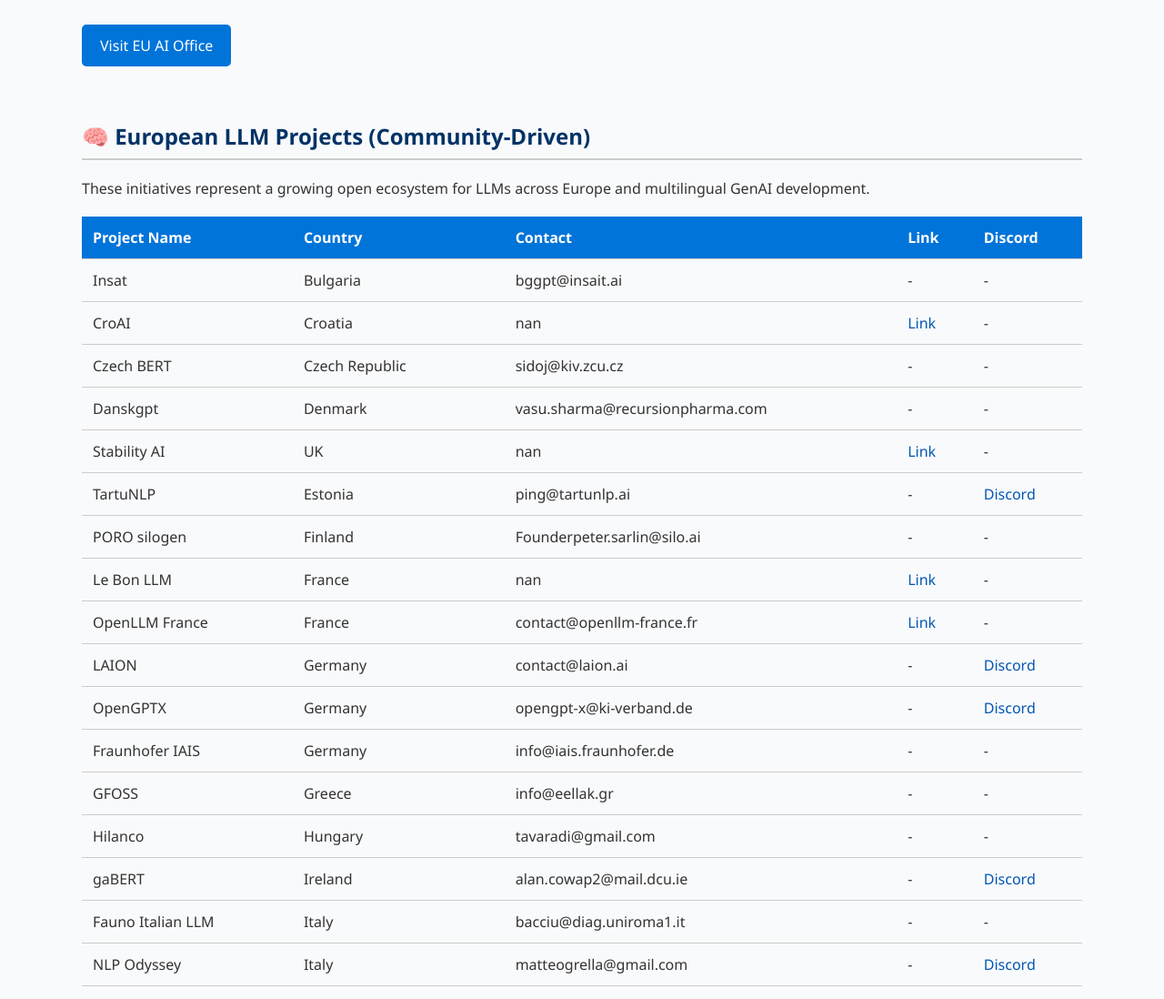
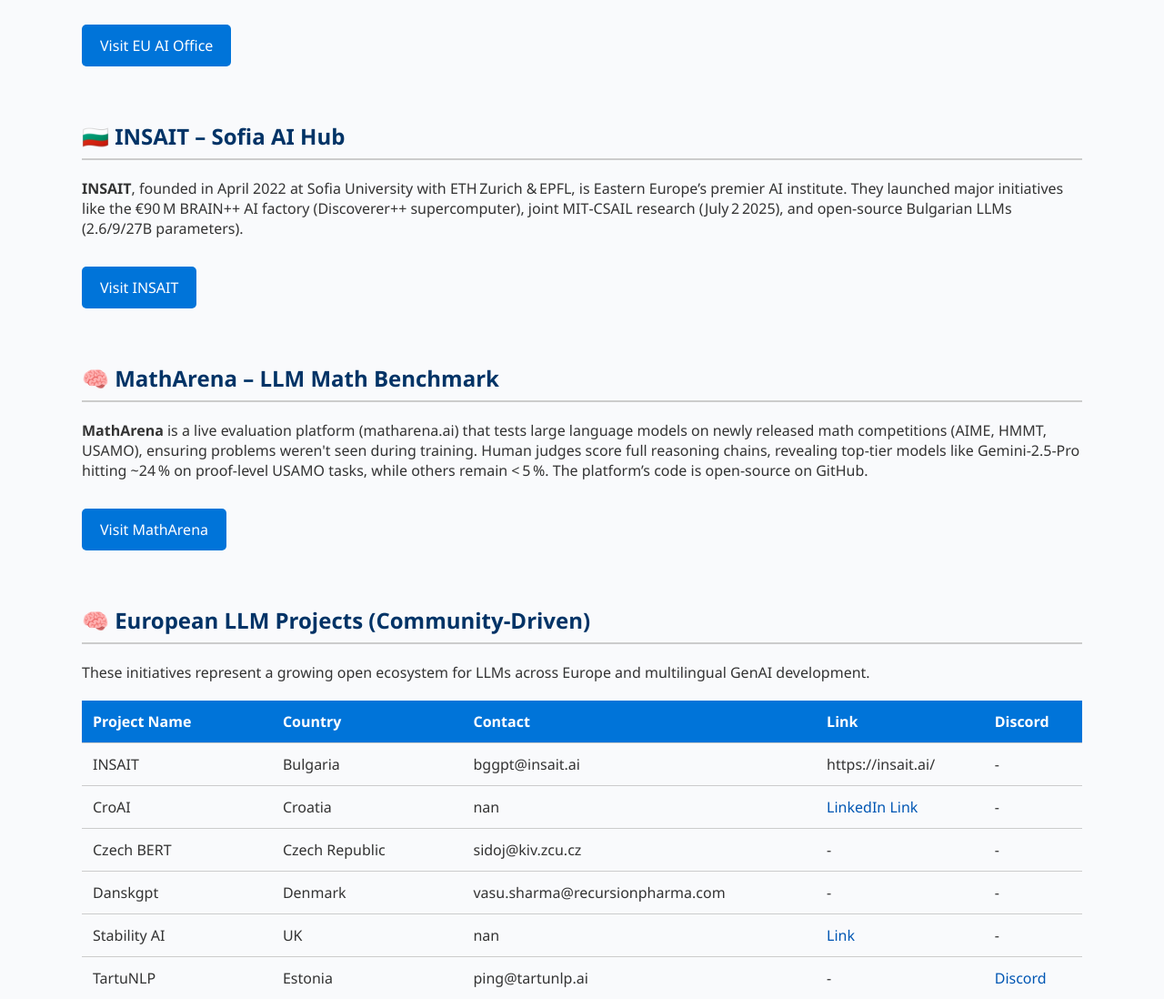
Before and after one commit to kunalsuri/europe-genai, a plain HTML site: page index.html in a window 1280 px wide. Shown: the part 1080-2178 px from the top of the page at 91% size. Drawn offline with Linux system fonts and the light colour scheme.

Commit message:
Updates to URLs

```diff
--- a/index.html
+++ b/index.html
@@ -50,6 +50,18 @@
       <a class="cta" href="https://digital-strategy.ec.europa.eu/en/policies/ai-office" target="_blank">Visit EU AI Office</a>
     </section>
     <section>
+    <h2>🇧🇬 INSAIT – Sofia AI Hub</h2>
+    <p><strong>INSAIT</strong>, founded in April 2022 at Sofia University with ETH Zurich & EPFL, is Eastern Europe’s premier AI institute. They launched major initiatives like the €90 M BRAIN++ AI factory (Discoverer++ supercomputer), joint MIT‑CSAIL research (July 2 2025), and open-source Bulgarian LLMs (2.6/9/27B parameters).</p>
+    <a class="cta" href="https://insait.ai/" target="_blank">Visit INSAIT</a>
+    </section>
+
+    <section>
+    <h2>🧠 MathArena – LLM Math Benchmark</h2>
+    <p><strong>MathArena</strong> is a live evaluation platform (matharena.ai) that tests large language models on newly released math competitions (AIME, HMMT, USAMO), ensuring problems weren't seen during training. Human judges score full reasoning chains, revealing top-tier models like Gemini‑2.5‑Pro hitting ~24 % on proof-level USAMO tasks, while others remain < 5 %. The platform’s code is open-source on GitHub.</p>
+    <a class="cta" href="https://matharena.ai/" target="_blank">Visit MathArena</a>
+    </section>
+
+    <section>
       <h2>🧠 European LLM Projects (Community-Driven)</h2>
       <p>These initiatives represent a growing open ecosystem for LLMs across Europe and multilingual GenAI development.</p>
       <table>
@@ -65,10 +77,10 @@
         <tbody>
 
           <tr>
-            <td>Insat</td>
+            <td>INSAIT</td>
             <td>Bulgaria</td>
             <td>bggpt@insait.ai</td>
-            <td>-</td>
+            <td>https://insait.ai/</td>
             <td>-</td>
           </tr>
 
@@ -76,7 +88,7 @@
             <td>CroAI</td>
             <td>Croatia</td>
             <td>nan</td>
-            <td><a href="https://www.linkedin.com/posts/croai_large-language-models-have-demonstrated-impressive-activity-7167796231417520128-AlDs/" target="_blank">Link</a></td>
+            <td><a href="https://www.linkedin.com/company/croai/posts/?feedView=all" target="_blank">LinkedIn Link</a></td>
             <td>-</td>
           </tr>
 
```
